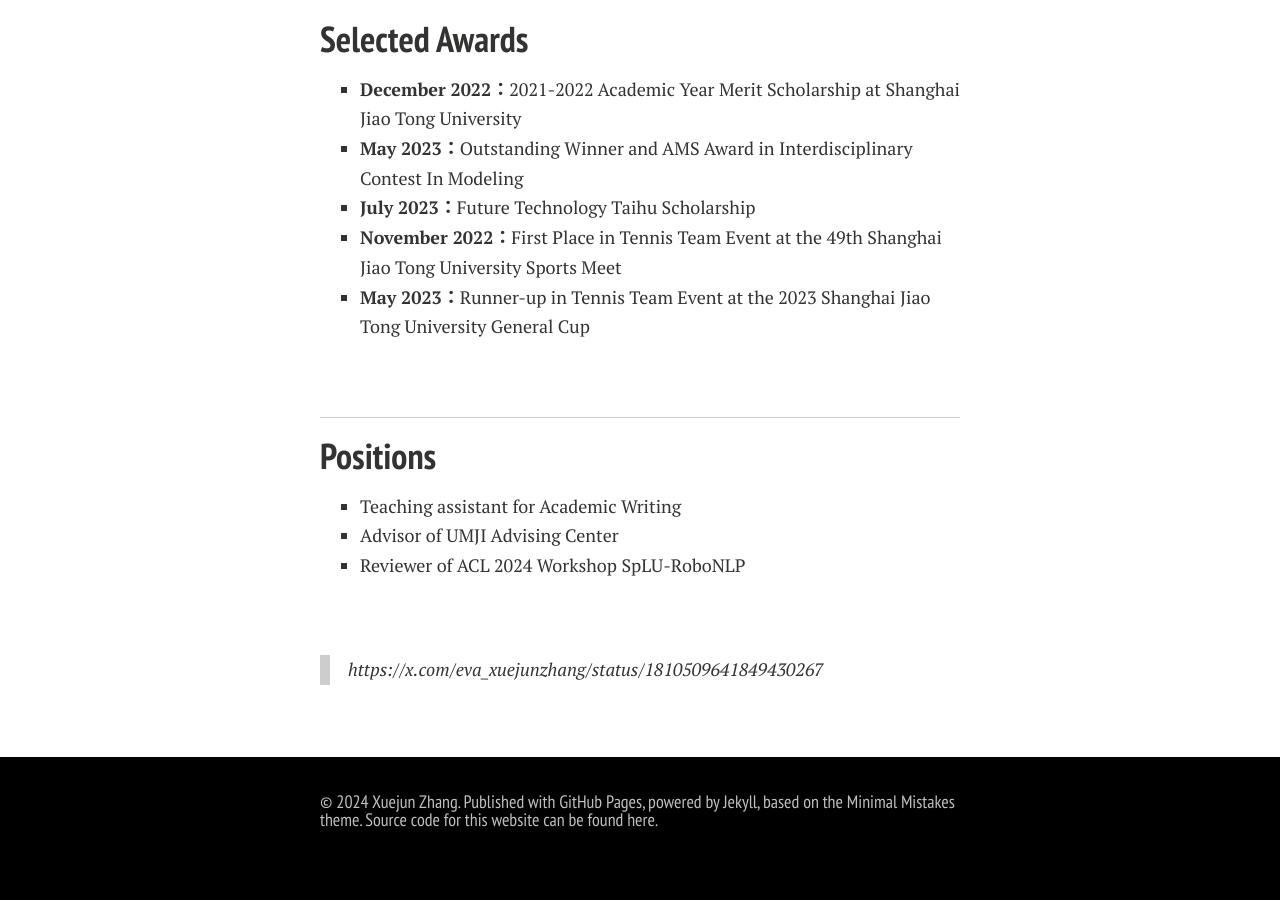
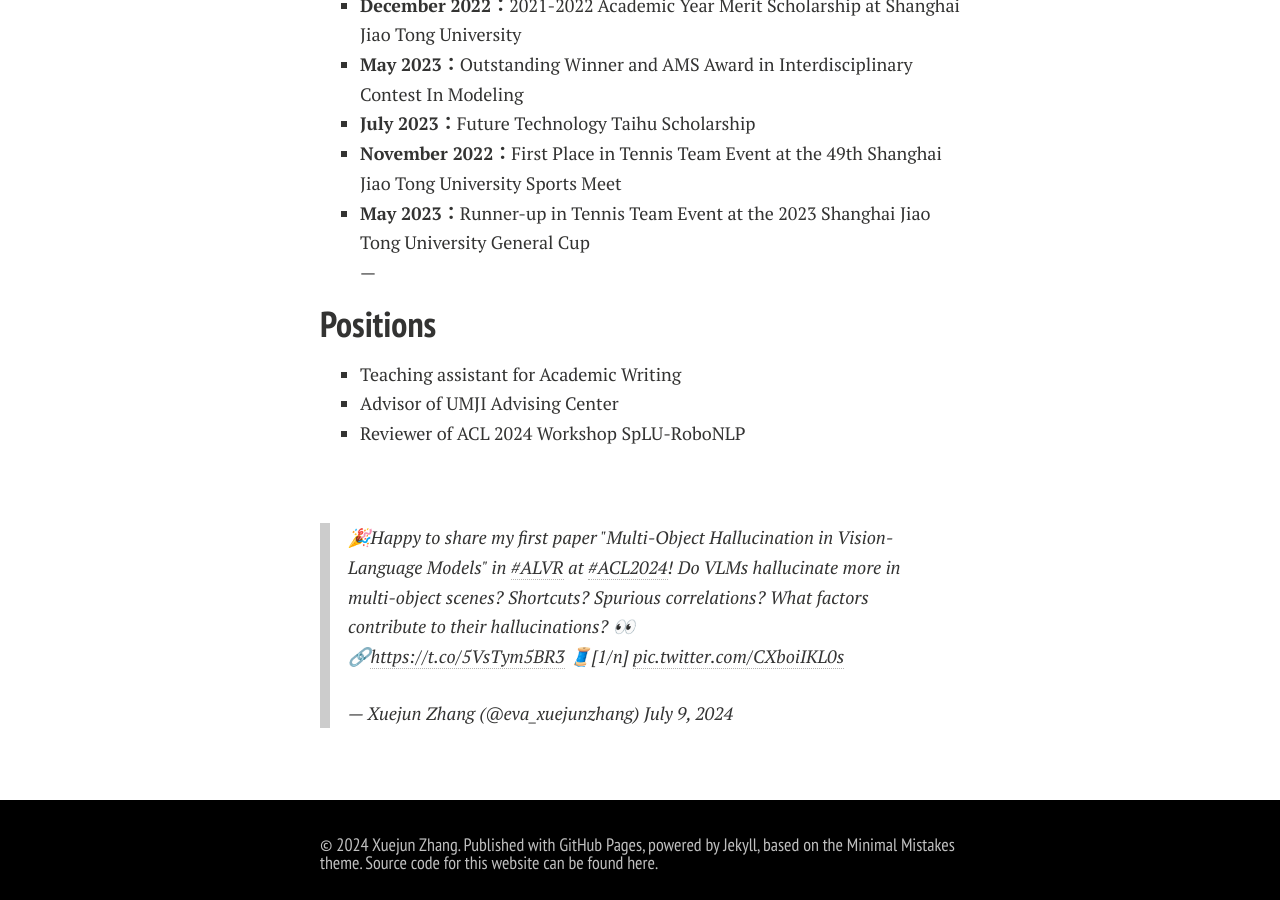
Before and after one commit to xuejunzhang2002/xuejunzhang.github.io, a Jekyll site: the page built from index.md, in a window 1280 px wide and 900 px high, scrolled down 1747 px. Built offline with Jekyll 4.4.1, drawn with Linux system fonts in a browser that asks for light colours; nearby versions of some CDN libraries; comment, search, counter and statistics services are not loaded; a style sheet for code colours, icons or effects is not loaded; our own code applies the rules of GitHub Pages for plain Markdown files; some of the changed text lies outside the part shown.

Commit message:
Update index.md

```diff
--- a/index.md
+++ b/index.md
@@ -32,8 +30,7 @@ I am a rising senior majoring in **Electrical and Computer Engineering** at Shan
 - Federated Learning-Based Campus Data Analysis
 - Clustering-based Multipath Number Estimation Method for Cellular Positioning Receivers in Time-Variant Multipath Channels
 - Multi-Object Hallucination in Vision Language Models
-<br>
----
+
 ## Publications
 
 <div class='paper-box'><div class='paper-box-image'><div><div class="badge">AVLR 2024</div><img src='images/moh.png' alt="sym" width="100%"></div></div>
@@ -50,9 +47,7 @@ Xuweiyi Chen\*, Ziqiao Ma\*, **Xuejun Zhang\**, Sihan XU, Shengyi Qian, Jianing
 - **July 2023：**Future Technology Taihu Scholarship
 - **November 2022：**First Place in Tennis Team Event at the 49th Shanghai Jiao Tong University Sports Meet
 - **May 2023：**Runner-up in Tennis Team Event at the 2023 Shanghai Jiao Tong University General Cup
-
 <br>
-
 ---
 
 ## Positions
@@ -62,8 +57,8 @@ Xuweiyi Chen\*, Ziqiao Ma\*, **Xuejun Zhang\**, Sihan XU, Shengyi Qian, Jianing
 - Reviewer of ACL 2024 Workshop SpLU-RoboNLP
 
 <br>
-
 <blockquote class="twitter-tweet">
-<a href="https://x.com/eva_xuejunzhang/status/1810509641849430267?ref_src=twsrc%5Etfw">https://x.com/eva_xuejunzhang/status/1810509641849430267</a>
+<p lang="en" dir="ltr">🎉Happy to share my first paper &quot;Multi-Object Hallucination in Vision-Language Models&quot; in <a href="https://twitter.com/hashtag/ALVR?src=hash&amp;ref_src=twsrc%5Etfw">#ALVR</a> at <a href="https://twitter.com/hashtag/ACL2024?src=hash&amp;ref_src=twsrc%5Etfw">#ACL2024</a>! Do VLMs hallucinate more in multi-object scenes? Shortcuts? Spurious correlations? What factors contribute to their hallucinations? 👀<br>🔗<a href="https://t.co/5VsTym5BR3">https://t.co/5VsTym5BR3</a> 🧵[1/n] <a href="https://t.co/CXboiIKL0s">pic.twitter.com/CXboiIKL0s</a></p>
+&mdash; Xuejun Zhang (@eva_xuejunzhang) <a href="https://twitter.com/eva_xuejunzhang/status/1810509641849430267?ref_src=twsrc%5Etfw">July 9, 2024</a>
 </blockquote>
 <script async src="https://platform.twitter.com/widgets.js" charset="utf-8"></script>
```
Also changed, not shown: other parts of index.md (+1 -3 lines).
